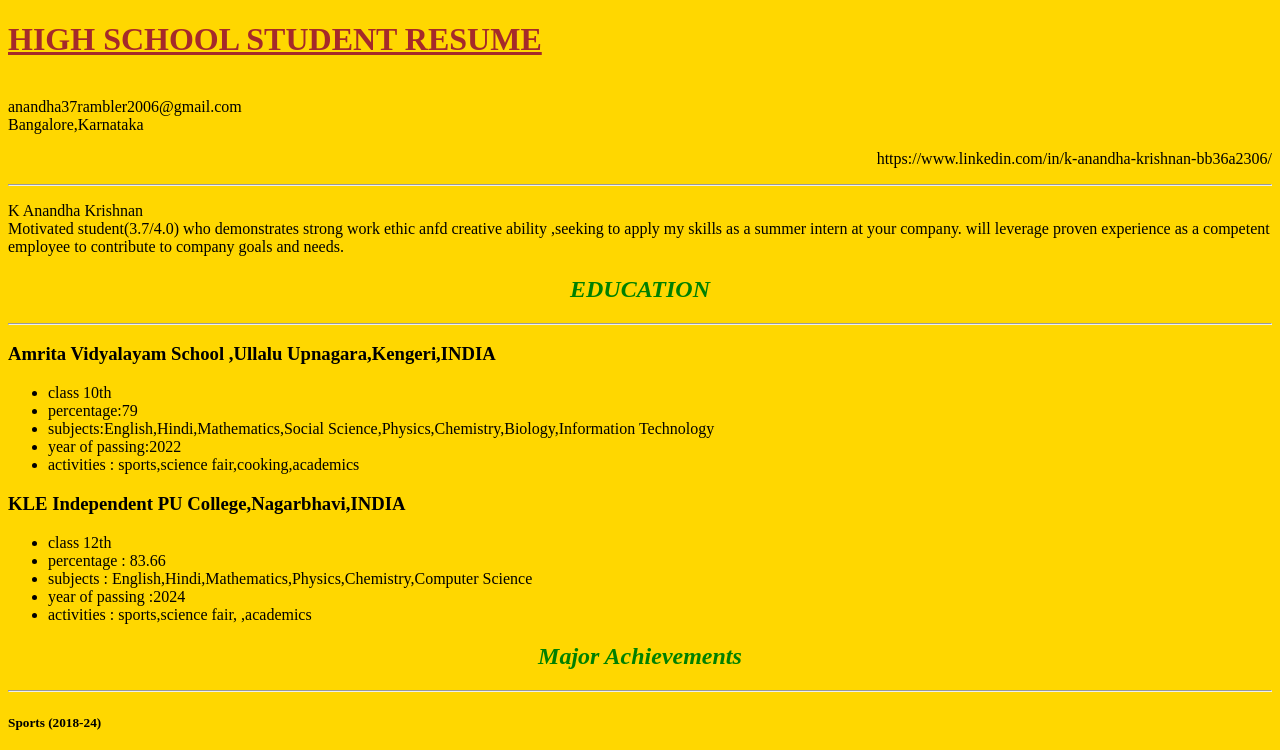
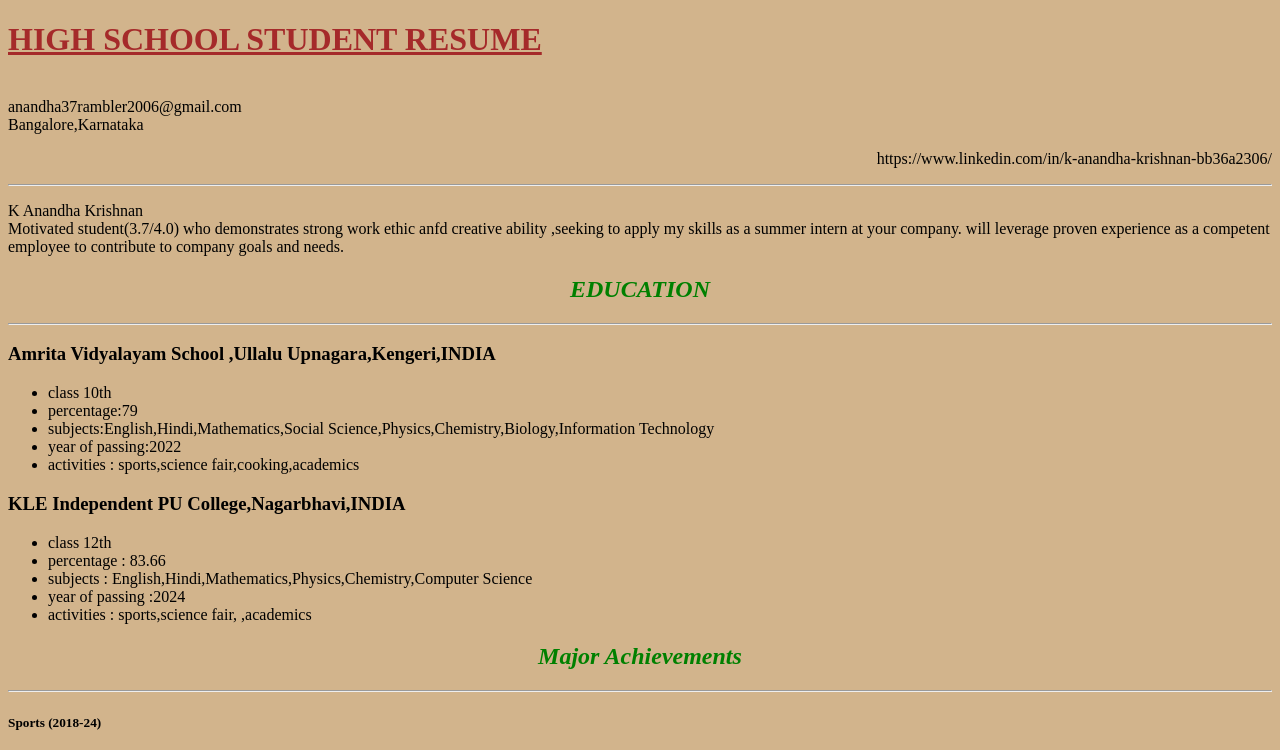
Before and after one commit to Anandha-37/anandha, a plain HTML site: page index.html in a window 1280 px wide. Shown: the top 750 px of the page. Drawn offline with Linux system fonts and the light colour scheme.

Commit message:
Update index.html

```diff
--- a/index.html
+++ b/index.html
@@ -3,7 +3,7 @@
 <head>
 <title>My Resume</title>
 </head>
-<body style="background-color:gold;">
+<body style="background-color:tan;">
 <h1 style="color:brown;"><b><u>HIGH SCHOOL STUDENT RESUME</u></b></h1><br>
 anandha37rambler2006@gmail.com<br>
 Bangalore,Karnataka
```
